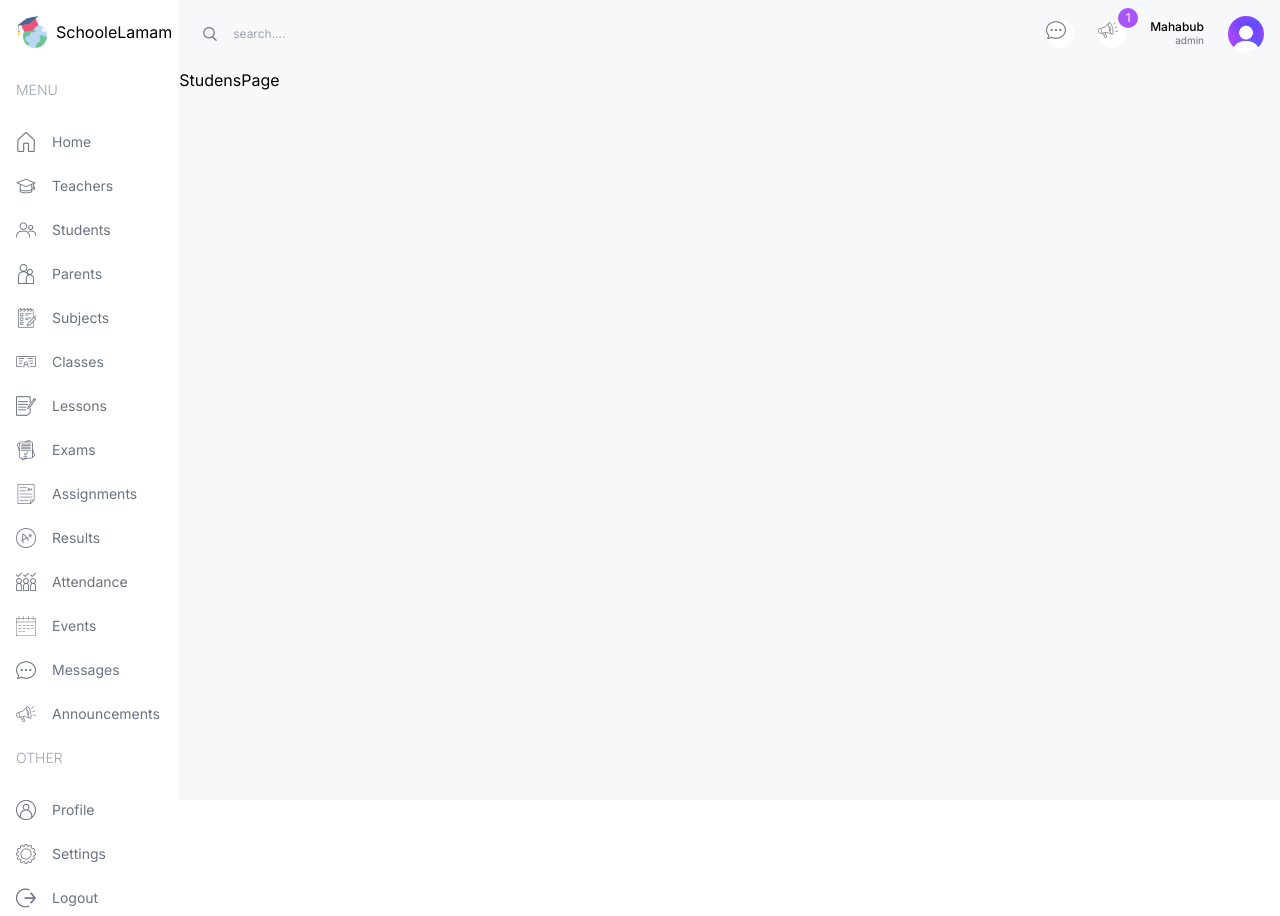
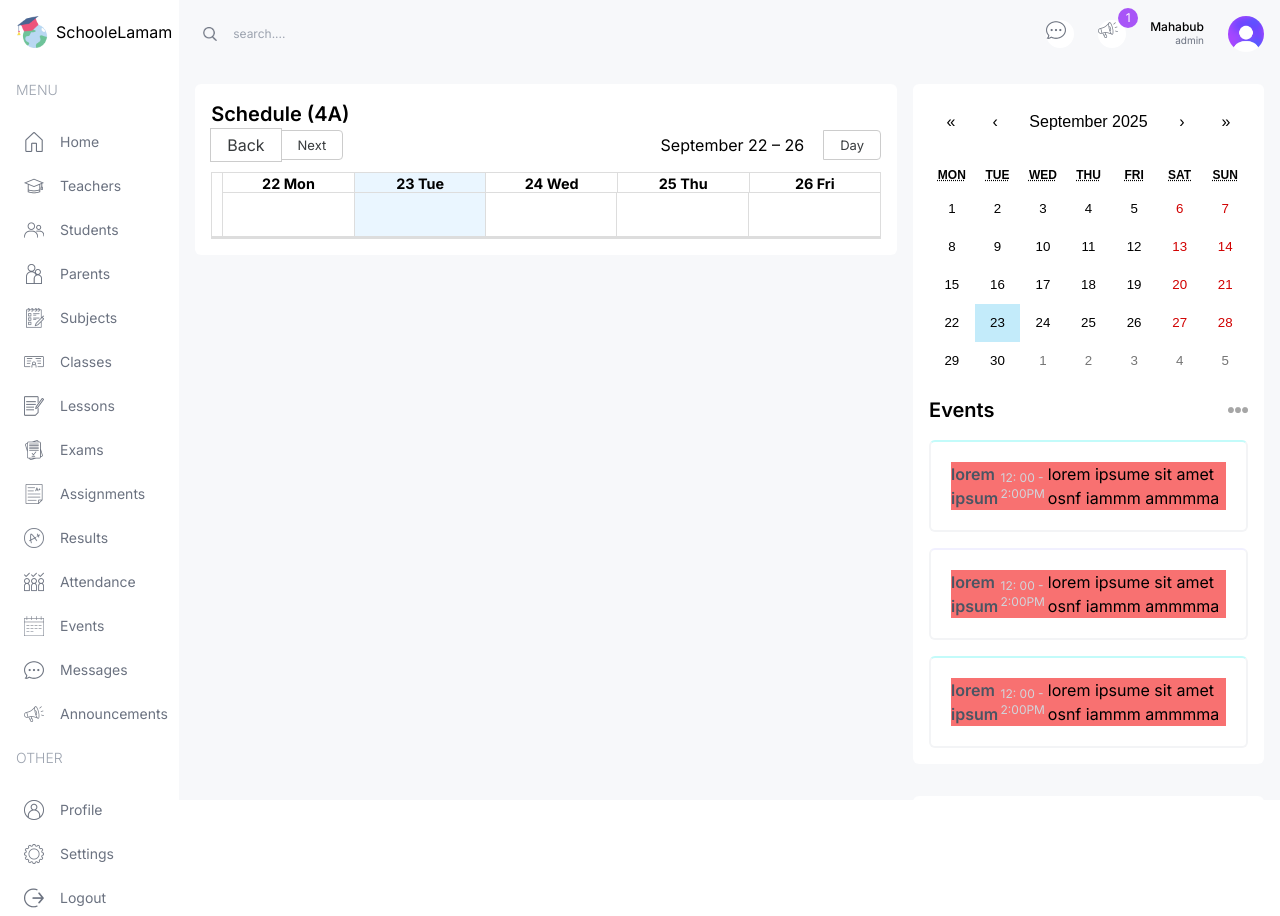
Before and after one commit to Mahabub2030/School-Management-System-, a Next.js app: page /students in a window 1280 px wide. Built offline with nearby package versions, Linux system fonts and the light colour scheme.

Commit message:
added students code

```diff
--- a/package.json
+++ b/package.json
@@ -12,6 +12,7 @@
     "next": "14.2.5",
     "re-chart": "^1.0.0",
     "react": "^18",
+    "react-big-calendar": "^1.17.0",
     "react-calendar": "^6.0.0",
     "react-dom": "^18",
     "recharts": "^3.2.1"
@@ -19,6 +20,7 @@
   "devDependencies": {
     "@types/node": "^20",
     "@types/react": "^18",
+    "@types/react-big-calendar": "^1.16.3",
     "@types/react-dom": "^18",
     "@types/recharts": "^1.8.29",
     "eslint": "^8",
--- a/src/app/(dashbord)/students/page.tsx
+++ b/src/app/(dashbord)/students/page.tsx
@@ -1,3 +1,26 @@
+"use client";
+
+import Announcements from "@/components/Announcements";
+import EventCalendar from "@/components/EventCalendar";
+import BigCalendar from "@/components/React-big-calendar";
+import "react-big-calendar/lib/css/react-big-calendar.css";
+
 export default function StudensPage() {
-  return <div>StudensPage</div>;
+  return (
+    <div className="p-4 flex gap-4 flex-col xl:flex-row">
+      {/* left */}
+      <div className="w-full xl:w-2/3">
+        <div className="w-full bg-white p-4 rounded-md">
+          <h1 className="text-xl font-semibold"> Schedule (4A)</h1>
+          <BigCalendar />
+        </div>
+      </div>
+
+      {/* Right */}
+      <div className="w-full lg:w-1/3 flex flex-col gap-8">
+        <EventCalendar />
+        <Announcements />
+      </div>
+    </div>
+  );
 }
--- a/src/app/globals.css
+++ b/src/app/globals.css
@@ -15,3 +15,18 @@
   background-color: #c3ebfa !important;
   color: #000 !important;
 }
+.rbc-btn-group :first-child {
+  display: none !important;
+}
+.rbc-toolbar-label {
+  text-align: right !important;
+  padding: 0px 20px !important;
+}
+.rbc-btn-group :last-child {
+  font-size: 13px !important;
+}
+.rbc-btn-group :last-child button {
+  border: none !important;
+  background-color: #f1f0ff !important;
+  margin-left: 2px;
+}
--- a/src/components/Menu.tsx
+++ b/src/components/Menu.tsx
@@ -1,3 +1,4 @@
+import { role } from "@/lib/data";
 import Image from "next/image";
 import Link from "next/link";
 
@@ -125,16 +126,20 @@ const Menu = () => {
             {i.title}
           </span>
 
-          {i.items.map((item) => (
+          {i.items.map((item) => {
+            if (item.visible.includes(role)) {
+              return (
                 <Link
                   href={item.href}
                   key={item.label}
-              className="flex items-center justify-center lg:justify-start gap-4 text-gray-500 py-2"
+                  className="flex items-center justify-center lg:justify-start gap-4 text-gray-500 py-2 md:px-2 rounded-md hover:bg-lamaSkylight"
                 >
                   <Image src={item.icon} alt="" width={20} height={20} />
                   <span className="hidden lg:block">{item.label}</span>
                 </Link>
-          ))}
+              );
+            }
+          })}
         </div>
       ))}
     </div>
--- /dev/null
+++ b/src/components/React-big-calendar.tsx
@@ -0,0 +1,33 @@
+import { calendarEvents } from "@/lib/data";
+import moment from "moment";
+import { useState } from "react";
+import { Calendar, momentLocalizer, View, Views } from "react-big-calendar";
+
+const localizer = momentLocalizer(moment);
+
+const BigCalendar = () => {
+  const [viwe, setViwe] = useState<View>(Views.WORK_WEEK);
+
+  const handelOnChangeViwe = (selectedView: View) => {
+    setViwe(selectedView);
+  };
+
+  return (
+    <div>
+      <Calendar
+        localizer={localizer}
+        events={calendarEvents}
+        startAccessor="start"
+        endAccessor="end"
+        views={["work_week", "day"]}
+        view={viwe}
+        style={{ height: "98%" }}
+        onView={handelOnChangeViwe}
+        min={new Date(2025, 12, 8, 0, 0)}
+        max={new Date(2025, 12, 5, 0, 0)}
+      />
+    </div>
+  );
+};
+
+export default BigCalendar;
--- a/src/lib/data.ts
+++ b/src/lib/data.ts
@@ -915,7 +915,6 @@ export const announcementsData = [
   },
 ];
 
-
 // YOU SHOULD CHANGE THE DATES OF THE EVENTS TO THE CURRENT DATE TO SEE THE EVENTS ON THE CALENDAR
 export const calendarEvents = [
   {
```
Also changed, not shown: 1 other file (tests, documents, lock files or other folders). Lines whose indentation alone changed are shown as unchanged.
